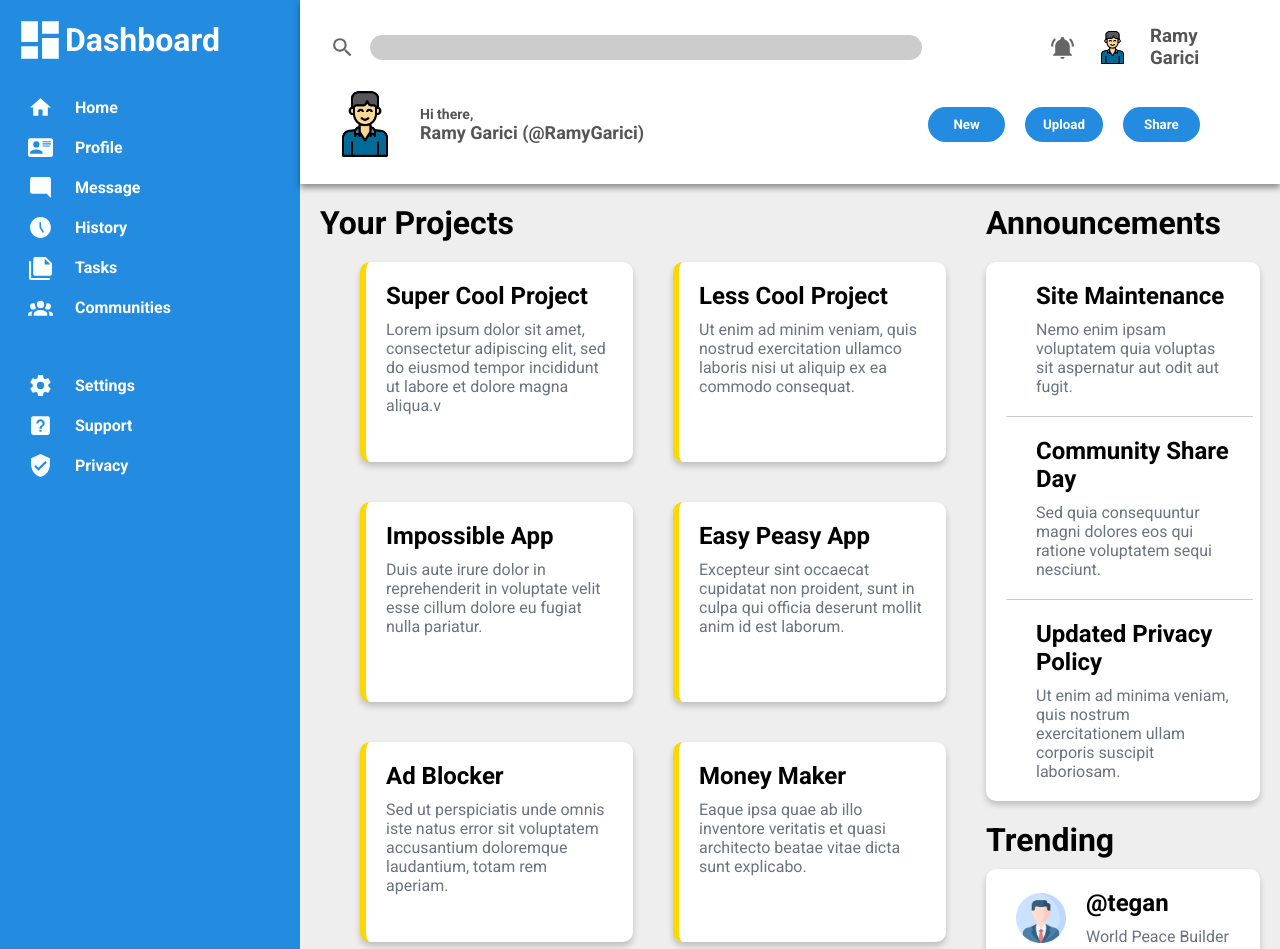
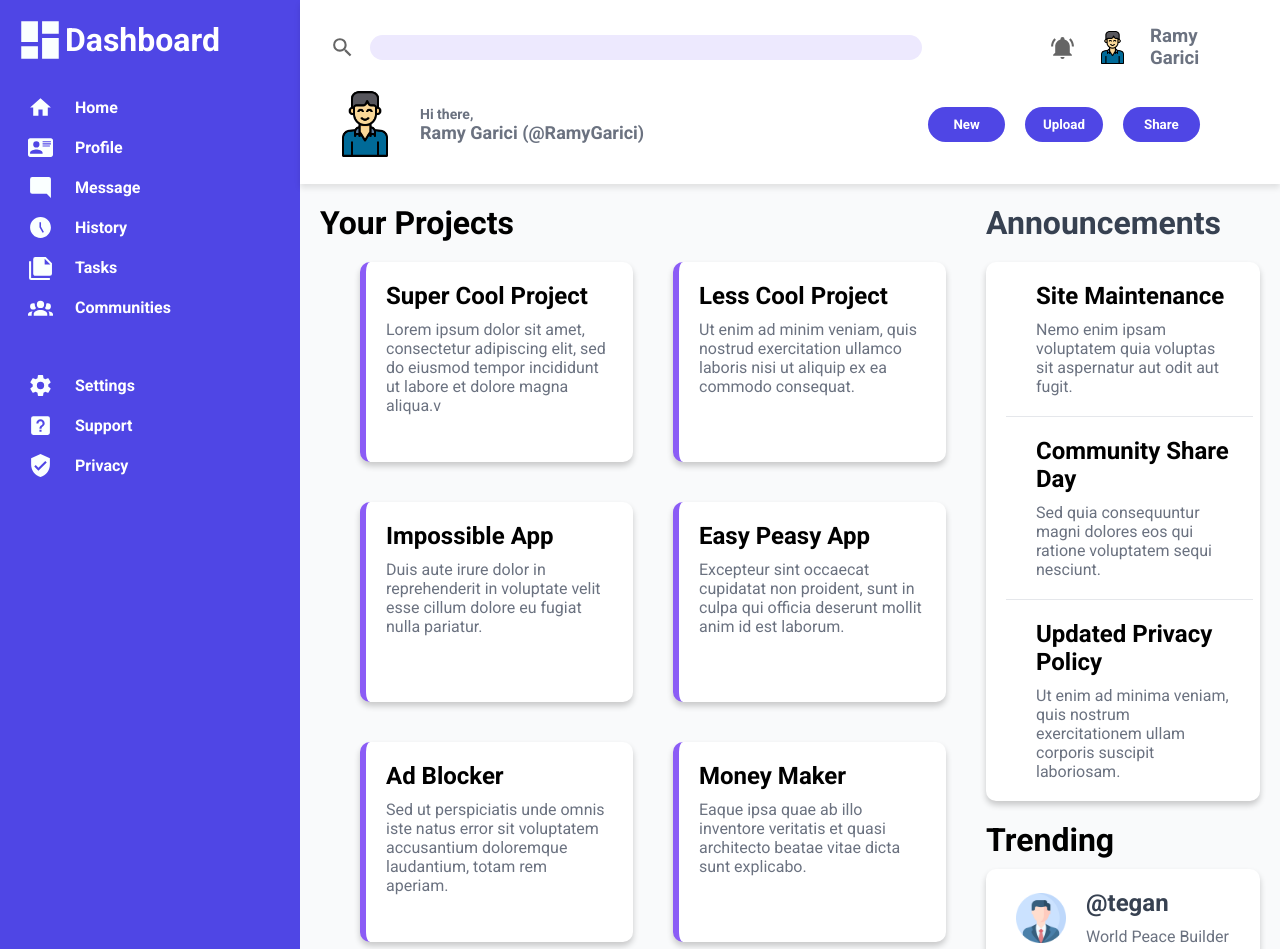
Before and after one commit to RamyGarici/odin-admin-dashboard, a plain HTML site: page index.html in a window 1280 px wide. Shown: the top 949 px of the page. Drawn offline with Linux system fonts and the light colour scheme.

Commit message:
color and comments

```diff
--- a/styles.css
+++ b/styles.css
@@ -1,33 +1,39 @@
 @import url('https://fonts.googleapis.com/css2?family=Roboto:ital,wght@0,100..900;1,100..900&display=swap');
 
-*{
+:root {
+    --primary: #4F46E5;
+    --primary-dark: #3730A3;
+    --accent: #8B5CF6;
+    --accent-light: #EDE9FE;
+    --background: #F9FAFB;
+    --text: #374151;
+    --muted-text: #6B7280;
+    --border: #E5E7EB;
+}
+
+* {
     margin: 0;
     padding: 0;
     font-family: "Roboto", sans-serif;
     box-sizing: border-box;
 }
+p {
+    margin-top: 10px;
+    color: var(--muted-text);
+}
 
-
-.container{
+.container {
     height: 100vh;
     display: grid;
     grid-template-columns: min(300px,40%) 1fr;
     grid-template-rows: auto 1fr;
     grid-template-areas: "sidebar header"
                          "sidebar main";
-
 }
 
-
-
-
-
-
-
-
-
+/* Sidebar */
 .sidebar {
-  background-color: rgb(35, 140, 225);
+    background-color: var(--primary);
     grid-area: sidebar;
     padding: 15px;
 }
@@ -39,7 +45,7 @@
     margin-bottom: 30px;
 }
 
-.sidebar h1{
+.sidebar h1 {
     color: white;
 }
 
@@ -48,71 +54,59 @@
     filter: invert(100%) sepia(2%) saturate(3739%) hue-rotate(144deg) brightness(93%) contrast(119%);
 }
 
-.menu li{
+.menu li {
     display: grid;
     grid-template-columns: 50px 1fr;
     grid-template-rows: auto;
     gap: 10px;
     align-items: center;
     margin-bottom: 15px;
-
 }
 
-.sidebar .menu img{
+.sidebar .menu img {
     width: 25px;
     height: 25px;
     justify-self: center;
 }
 
-.sidebar .menu a{
+.sidebar .menu a {
     text-decoration: none;
     font-weight: bold;
     color: white;
 }
 
-
-
-
-
-
-
+/* Header */
 .header {
     background-color: white;
     grid-area: header;
     padding: 25px 30px;
-    box-shadow: 0 4px 6px rgba(0, 0, 0, 0.4);
+    box-shadow: 0 4px 6px rgba(0, 0, 0, 0.1);
     z-index: 10;
-
 }
 
-.search-bar{
+.search-bar {
     display: grid;
     grid-template-columns: 3fr 1fr;
     align-items: center;
 }
 
-
-.header .search input{
-    background-color: #ccc;
+.header .search input {
+    background-color: var(--accent-light);
     border-radius: 15px;
     width: 80%;
     min-width: 200px;
     padding-left: 10px;
     height: 25px;
     border: none;
-
 }
-
 
 .header .notify {
     margin-left: 30px;
     display: flex;
     align-items: center;
     gap: 20px;
-   color: #555;
-
+    color: var(--muted-text);
 }
-
 
 .header .notify img[alt="Notification icon"] {
     filter: invert(39%) sepia(0%) saturate(0%) hue-rotate(156deg) brightness(98%) contrast(88%);
@@ -121,7 +115,6 @@
 }
 
 .header .notify img[alt="Profile picture"] {
-
     width: 35px;
     height: 35px;
 }
@@ -133,33 +126,29 @@
     filter: invert(39%) sepia(0%) saturate(0%) hue-rotate(156deg) brightness(98%) contrast(88%);
 }
 
-
-.search{
+.search {
     display: flex;
     gap: 5px;
 }
 
-.hi-msg{
-    color:#555;
+.hi-msg {
+    color: var(--muted-text);
     font-size: 12px;
+}
 
-}
-.bottom{
+.bottom {
     display: flex;
     align-items: center;
     justify-content: space-between;
-
 }
 
-
-.bottom img{
+.bottom img {
     width: 70px;
     height: 70px;
-
     padding: 0;
 }
 
-.profil{
+.profil {
     padding-top: 20px;
     width: 40%;
     display: flex;
@@ -167,125 +156,128 @@
     gap: 20px;
 }
 
-
-
-.buttons button{
-   background-color: rgb(35, 140, 225);
+/* Buttons */
+.buttons button {
+    background-color: var(--primary);
     border-radius: 19px;
     border: none;
     color: white;
     font-weight: bold;
-
     height: 35px;
+    transition: background-color 0.3s ease;
 }
 
+.buttons button:hover {
+    background-color: var(--primary-dark);
+}
 
-
-.buttons{
+.buttons {
     padding: 20px 50px 0 0;
     width: 35%;
     display: grid;
     grid-template-columns: repeat(3, 1fr);
-
     gap: 20px;
 }
 
+/* Main */
 
-
-.main{background-color: #eee;
+.main {
+    background-color: var(--background);
     grid-area: main;
     display: grid;
-grid-template-columns: 70% 30%;}
+    grid-template-columns: 70% 30%;
+}
+/* Projects */
 
-.projects{
+.projects {
     padding: 20px;
 }
 
 
-.boxes-container{
+.boxes-container {
     display: grid;
     padding: 0px 0 20px 20px;
     grid-template-columns: 1fr 1fr;
     grid-template-rows: 1fr 1fr 1fr;
-
 }
 
-.box{
+.box {
     background-color: white;
     border-radius: 10px;
-    border-left: gold solid 6px;
+    border-left: var(--accent) solid 6px;
     margin: 20px;
     padding: 20px;
     height: 200px;
     box-shadow: 0 4px 6px rgba(0, 0, 0, 0.2);
 }
 
- p{
-    margin-top: 10px;
-     color: rgba(107, 114, 128, 1);
+
+
+
+
+
+
+/* Announcements */
+.announcement {
+    padding: 20px 20px 20px 0;
 }
 
-.announcement{
-    padding: 20px 20px 20px 0;
+.announcement h1 {
+    margin-bottom: 20px;
+    color: var(--text);
+}
 
-}
-.announcement h1{
-    margin-bottom: 20px;
-}
-.ann-box-container{
+.ann-box-container {
     background-color: white;
     border-radius: 10px;
     box-shadow: 0 4px 6px rgba(0, 0, 0, 0.2);
-
 }
 
-
-.ann-box{
+.ann-box {
     width: 90%;
     padding: 20px;
     padding-left: 30px;
     margin-left: 20px;
     border: none;
-    border-bottom: #ccc solid 1px;
-
+    border-bottom: var(--border) solid 1px;
 }
 
-.ann-box1{
+.ann-box1 {
     width: 90%;
     padding: 20px;
     padding-left: 30px;
     margin-left: 20px;
     border: none;
-
 }
 
 
-.trending{
 
+
+/* Trending */
+.trending {
     padding: 0 20px 20px 0;
 }
 
-.tren-box-container{
+.tren-box-container {
     margin-top: 10px;
     padding: 10px;
-
-
-
     background-color: white;
     border-radius: 10px;
     box-shadow: 0 4px 6px rgba(0, 0, 0, 0.2);
-
 }
 
-.tren-box img{
+.tren-box img {
     width: 50px;
     height: 50px;
     margin-right: 20px;
 }
 
-.tren-box{
+.tren-box {
     display: flex;
     align-items: center;
     padding: 10px 10px 10px 20px;
+}
 
+.tren-box h2 {
+    color: var(--text);
 }
```
Lines whose indentation alone changed are shown as unchanged.
